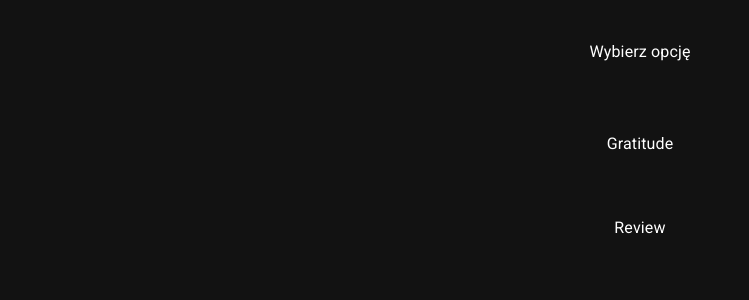
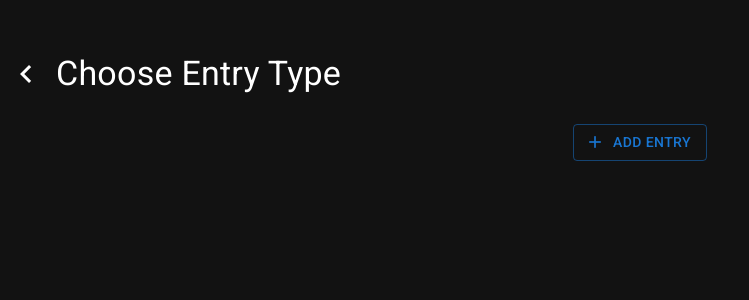
Before and after one commit to kubo550/moxie-gratitude-list, a React (Vite) app: page /review_and_gratitude in a window 1280 px wide. Shown: the top 300 px of the page, without its empty margins (0-749 px from the left). Built offline with nearby package versions, Linux system fonts and the light colour scheme.

Commit message:
changes in rev&grat page

```diff
--- a/src/pages/Public/GratitudeForm.tsx
+++ b/src/pages/Public/GratitudeForm.tsx
@@ -51,7 +51,7 @@ export default function GratitudeForm() {
       </Button>
       <Button
         component={Link}
-        to="/"
+        to="/review_and_gratitude"
         variant="contained"
         color="error"
         startIcon={<Icon>chevron_left</Icon>}
--- a/src/pages/Public/ReviewAndGratitudePage.tsx
+++ b/src/pages/Public/ReviewAndGratitudePage.tsx
@@ -1,26 +1,43 @@
-import React from 'react';
-import { useNavigate } from 'react-router-dom';
+import { Button, Dialog, DialogTitle, DialogContent, DialogActions, Typography, IconButton, Icon } from '@mui/material';
+import { useState } from 'react';
+import { Link } from 'react-router-dom';
 
-// TODO fixme: this is a temporary solution to have a page with two buttons to navigate to gratitude and review forms
-const ReviewAndGratitudePage: React.FC = () => {
-  const navigate = useNavigate();
+export default function ReviewAndGratitudePage() {
+  const [open, setOpen] = useState(false);
 
   return (
-    <div style={{ display: 'flex', flexDirection: 'column', alignItems: 'center', gap: '24px', marginTop: '40px' }}>
-      <div style={{ marginBottom: '32px' }}>
-        <h1>Wybierz opcję</h1>
+    <div className="mt-12 flex flex-col items-center space-y-6">
+      <div className="flex w-full items-center space-x-1">
+        <IconButton component={Link} to="/" aria-label="Go back">
+          <Icon fontSize="large">chevron_left</Icon>
+        </IconButton>
+
+        <Typography variant="h4" className="flex-1 text-left">
+          Choose Entry Type
+        </Typography>
       </div>
-      <button
-        style={{ padding: '12px 24px', fontSize: '16px', marginBottom: '12px' }}
-        onClick={() => navigate('/gratitude')}
-      >
-        Gratitude
-      </button>
-      <button style={{ padding: '12px 24px', fontSize: '16px' }} onClick={() => navigate('/review')}>
-        Review
-      </button>
+
+      <Button variant="outlined" onClick={() => setOpen(true)} startIcon={<Icon>add</Icon>}>
+        Add Entry
+      </Button>
+
+      <Dialog open={open} onClose={() => setOpen(false)}>
+        <DialogTitle>Entry Type</DialogTitle>
+        <DialogContent dividers>
+          <Typography paragraph>Would you like to conduct a &quot;nightly&quot; review or a gratitude list?</Typography>
+          <div className="mt-2 flex flex-col space-y-2">
+            <Button component={Link} to="/gratitude" variant="contained" onClick={() => setOpen(false)}>
+              Gratitude
+            </Button>
+            <Button component={Link} to="/review" variant="contained" onClick={() => setOpen(false)}>
+              Review
+            </Button>
+          </div>
+        </DialogContent>
+        <DialogActions>
+          <Button onClick={() => setOpen(false)}>Cancel</Button>
+        </DialogActions>
+      </Dialog>
     </div>
   );
-};
-
-export default ReviewAndGratitudePage;
+}
--- a/src/pages/Public/ReviewForm.tsx
+++ b/src/pages/Public/ReviewForm.tsx
@@ -110,7 +110,7 @@ export default function CheckQuestionsForm() {
 
       <Button
         component={Link}
-        to="/"
+        to="/review_and_gratitude"
         variant="contained"
         color="error"
         startIcon={<Icon>chevron_left</Icon>}
--- a/src/pages/Public/index.tsx
+++ b/src/pages/Public/index.tsx
@@ -5,14 +5,6 @@ export const Public = () => {
   return (
     <main className="flex h-screen w-screen flex-col items-center justify-center space-y-3 bg-slate-900 text-white">
       <Typography variant="h1">moxie gratitude list</Typography>
-      <div className="flex flex-row space-x-4">
-        <Button component={Link} variant="contained" to="/gratitude" endIcon={<Icon>chevron_right</Icon>}>
-          Gratitude
-        </Button>
-        <Button component={Link} variant="contained" to="/Review" endIcon={<Icon>chevron_right</Icon>}>
-          Review
-        </Button>
-      </div>
       <Button component={Link} variant="contained" to="/review_and_gratitude" endIcon={<Icon>chevron_right</Icon>}>
         Nightly Review and Gratitude
       </Button>
```
